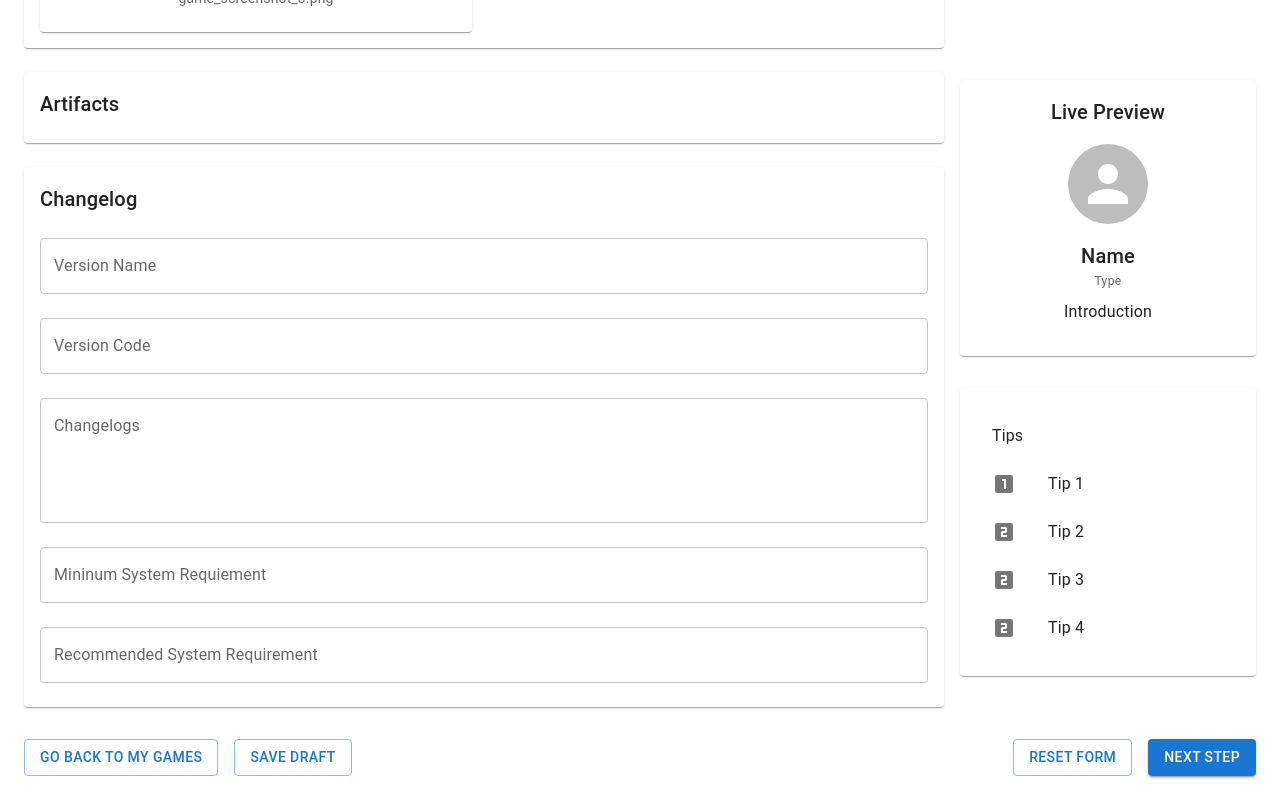
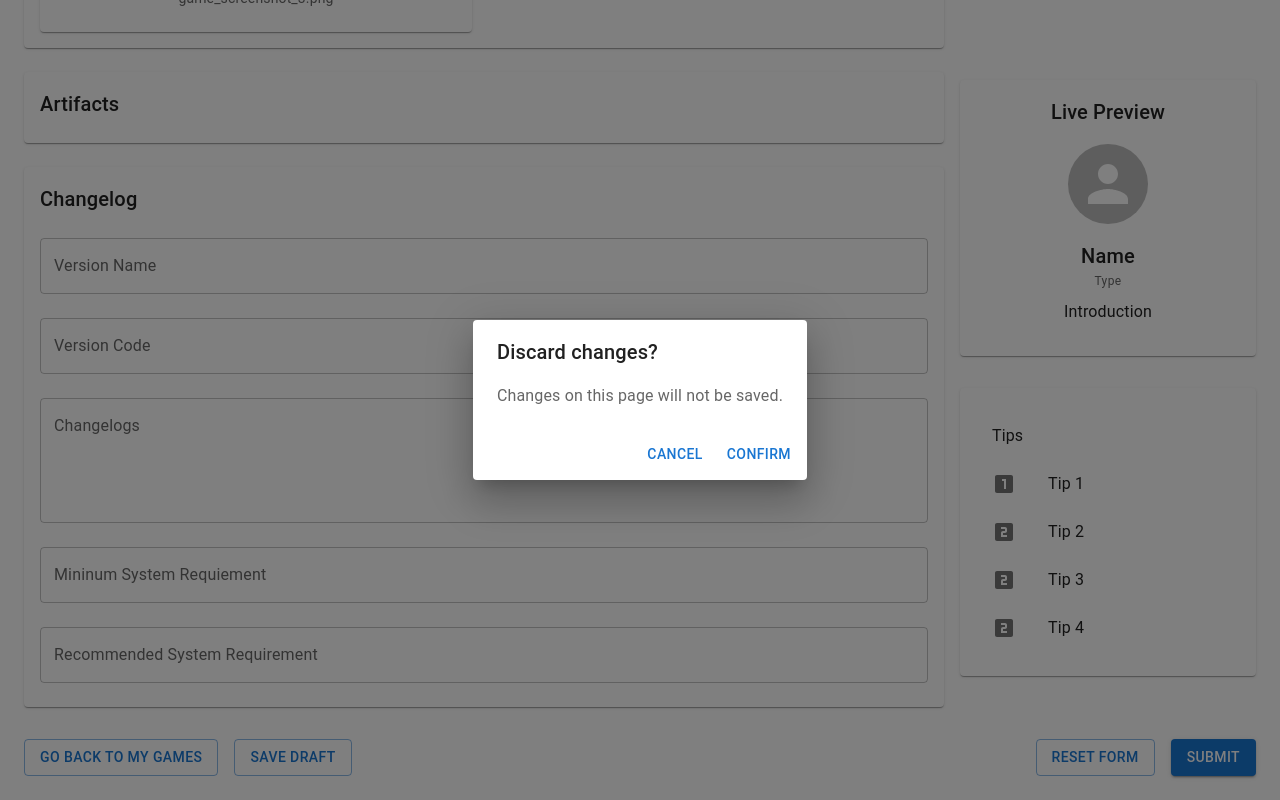
Before and after one commit to GameLaunchPad/Frontend, a Next.js app: page /games/create in a window 1280 px wide. Both pictures are taken after a click on the button "RESET FORM". Shown: the part 1627-2427 px from the top of the page. Built offline with nearby package versions, Linux system fonts and the light colour scheme.

Commit message:
feat: add dialog for the "Reset Form" button

```diff
--- a/src/app/games/create/page.tsx
+++ b/src/app/games/create/page.tsx
@@ -1,6 +1,6 @@
 "use client";
 
-import { Avatar, Box, Button, ButtonBase, Card, CardContent, Checkbox, Chip, Divider, FormControlLabel, Grid, Input, List, ListItem, ListItemIcon, ListItemText, MenuItem, Paper, Stack, TextField, Typography } from "@mui/material";
+import { Avatar, Box, Button, ButtonBase, Card, CardContent, Checkbox, Chip, Dialog, DialogActions, DialogContent, DialogContentText, DialogTitle, Divider, FormControlLabel, Grid, Input, List, ListItem, ListItemIcon, ListItemText, MenuItem, Paper, Stack, TextField, Typography } from "@mui/material";
 import GameHeading from "../game-heading";
 import React, { useState, useEffect } from "react";
 import { CloudUpload, LooksOne, LooksTwo } from "@mui/icons-material";
@@ -81,6 +81,19 @@ export default function NewGame() {
     const [gameType, setGameType] = useState('');
     const [platforms, setPlatforms] = useState(new PlatformSupport());
 
+    const [open, setOpen] = React.useState(false);
+
+    const handleClickOpen = () => {
+        setOpen(true);
+    };
+
+    const handleClose = (confirmed: boolean) => {
+        setOpen(false);
+
+        if (confirmed)
+            window.location.reload();
+    };
+
     return (
         <Box component="main" sx={{ flexGrow: 1, p: 3 }}>
             <GameHeading
@@ -114,15 +127,36 @@ export default function NewGame() {
                 <Grid container>
                     <Button
                         variant="outlined"
-                        onClick={() => setCurrentPage(1)}
+                        onClick={handleClickOpen}
                     >
                         Reset Form
                     </Button>
+                    <Dialog
+                        open={open}
+                        onClose={handleClose}
+                        aria-labelledby="alert-dialog-title"
+                        aria-describedby="alert-dialog-description"
+                    >
+                        <DialogTitle id="alert-dialog-title">
+                            {"Discard changes?"}
+                        </DialogTitle>
+                        <DialogContent>
+                            <DialogContentText id="alert-dialog-description">
+                                Changes on this page will not be saved.
+                            </DialogContentText>
+                        </DialogContent>
+                        <DialogActions>
+                            <Button onClick={() => handleClose(false)}>Cancel</Button>
+                            <Button onClick={() => handleClose(true)} autoFocus>
+                                Confirm
+                            </Button>
+                        </DialogActions>
+                    </Dialog>
                     <Button
                         variant="contained"
                         onClick={() => setCurrentPage((page) => page + 1)}
                     >
-                        Next Step
+                        Submit
                     </Button>
                 </Grid>
             </Grid>
```
